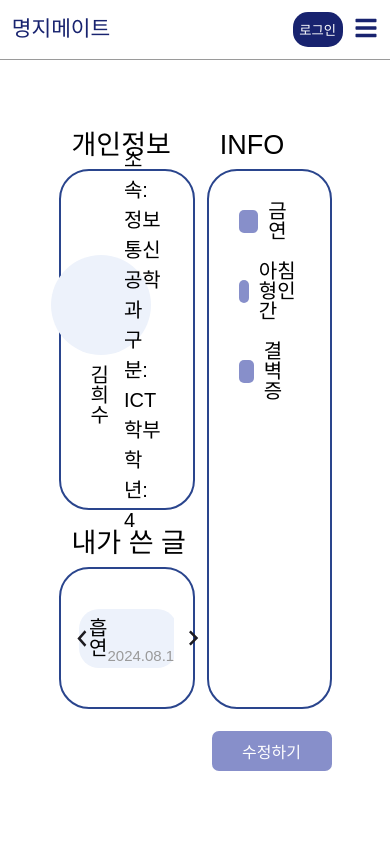
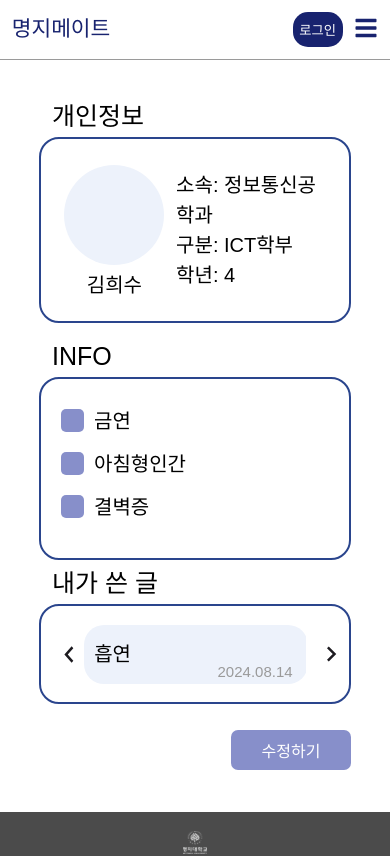
Before and after one commit to jogpfls/myongji_roomMate, a React (Create React App) app: page /mypage in a window 390 px wide. Shown: the top 856 px of the page. Built offline with nearby package versions, Linux system fonts and the light colour scheme; no server answers; a web font is replaced by a local one.

Commit message:
feat: myPage 반응형 구현

```diff
--- a/src/components/MyList.js
+++ b/src/components/MyList.js
@@ -30,6 +30,10 @@ const Wrapper = styled.div`
   display: flex;
   align-items: center;
   justify-content: space-between;
+
+  @media screen and (max-width: ${({theme})=>theme.breakpoints.mobile}){
+    width: 57.3vw;
+  }
 `;
 
 const TitleWrapper = styled.div`
--- a/src/pages/MyPage.js
+++ b/src/pages/MyPage.js
@@ -1,4 +1,4 @@
-import React, { useRef, useState } from "react";
+import React, { useEffect, useRef, useState } from "react";
 import styled, { useTheme } from "styled-components";
 import Button from "../components/Button";
 import MyList from "../components/MyList";
@@ -8,6 +8,7 @@ import back from "../images/back.svg";
 const MyPage = () => {
   const [isEditing, setIsEditing] = useState(false);
   const theme = useTheme();
+  const [width, setWidth] = useState(window.innerWidth);
   const listWrapperRef = useRef(null);
 
   const handleCancel = () => {
@@ -16,27 +17,57 @@ const MyPage = () => {
 
   const handleNext = () => {
     if (listWrapperRef.current) {
+      if(width > 480) {
         const scrollAmount = window.innerWidth * 0.26;
       listWrapperRef.current.scrollBy({
         left: scrollAmount,
         behavior: 'smooth',
       });
+      }else{
+        const scrollAmount = window.innerWidth * 0.573;
+      listWrapperRef.current.scrollBy({
+        left: scrollAmount,
+        behavior: 'smooth',
+      });
+      }
     }
   };
 
   const handleBack = () => {
     if (listWrapperRef.current) {
+      if(width > 480) {
         const scrollAmount = window.innerWidth * 0.26;
       listWrapperRef.current.scrollBy({
         left: -scrollAmount,
         behavior: 'smooth',
       });
+      }else{
+        const scrollAmount = window.innerWidth * 0.573;
+      listWrapperRef.current.scrollBy({
+        left: -scrollAmount,
+        behavior: 'smooth',
+      });
+      }
     }
   };
+
+  useEffect(() => {
+    const handleResize = () => {
+      setWidth(window.innerWidth);
+    };
+
+    window.addEventListener("resize", handleResize);
+
+    return () => {
+      window.removeEventListener("resize", handleResize);
+    };
+  }, []);
 
   return (
     <Container>
       <LRBox>
+        {width > 480 ?
+          <>
             <Left>
             <Title>개인정보</Title>
             <TBox>
@@ -69,6 +100,43 @@ const MyPage = () => {
               <BoxList isEditing={isEditing} />
             </LBox>
           </Right>
+          </> :
+          <Wrapper>
+          <div>
+            <Title>개인정보</Title>
+            <TBox>
+              <Profile>
+                <Img></Img>
+                <Name>김희수</Name>
+              </Profile>
+              <Info>
+                소속: 정보통신공학과 <br />
+                구분: ICT학부
+                <br />
+                학년: 4
+              </Info>
+            </TBox>
+          </div>
+        <div>
+          <Title>INFO</Title>
+          <LBox>
+            <BoxList isEditing={isEditing} />
+          </LBox>
+        </div>
+          <div>
+            <Title>내가 쓴 글</Title>
+            <BBox>
+              <WriteList>
+              <Back src={back} alt="화살표" onClick={handleBack} />
+                <ListWrapper ref={listWrapperRef}>
+                  <MyList title="흡연"/>
+                  <MyList title="나나나"/>
+                </ListWrapper>
+                <Next src={next} alt="화살표" onClick={handleNext}/>
+              </WriteList>
+            </BBox>
+          </div>
+          </Wrapper>}
       </LRBox>
       <BtnBox>
         {isEditing && <CancelButton onClick={handleCancel}>취소</CancelButton>}
@@ -136,6 +204,15 @@ const Container = styled.div`
   width: 70%;
   margin: auto;
   height: 95vh;
+
+  @media screen and (max-width: ${({theme})=>theme.breakpoints.mobile}){
+    width: 80%;
+    display: flex;
+    flex-direction: column;
+    justify-content: center;
+    height: 100%;
+    margin-top: 3vh;
+  }
 `;
 
 const LRBox = styled.div`
@@ -146,6 +223,7 @@ const LRBox = styled.div`
   align-items: center;
   justify-content: center;
   gap: 3vw;
+
 `;
 
 const Left = styled.div`
@@ -168,6 +246,12 @@ const Title = styled.div`
   margin-left: 13px;
   ${(props) => props.theme.fonts.text4}
   font-size: 27px;
+
+  @media screen and (max-width: ${({theme})=>theme.breakpoints.mobile}){
+    margin-bottom: 8px;
+    font-size: 25px;
+    margin-top: 3px;
+  }
 `;
 
 const TBox = styled.div`
@@ -183,6 +267,15 @@ const TBox = styled.div`
   gap: 3vw;
   width: 100%;
   padding: 30px;
+
+  @media screen and (max-width: ${({theme})=>theme.breakpoints.mobile}){
+    display: flex;
+    justify-content: space-between;
+    padding: 0 6vw;
+    border-radius: 20px;
+    min-height: 0px;
+    height: 22vh;
+  }
 `;
 
 const Profile = styled.div`
@@ -191,6 +284,10 @@ const Profile = styled.div`
   align-items: center;
   justify-content: center;
   flex-direction: column;
+
+  @media screen and (max-width: ${({theme})=>theme.breakpoints.mobile}){
+    width: auto;
+  }
 `;
 const Img = styled.div`
   width: 100px;
@@ -205,6 +302,10 @@ const Name = styled.div`
 const Info = styled.div`
   width: 60%;
   line-height: 1.5em;
+
+  @media screen and (max-width: ${({theme})=>theme.breakpoints.mobile}){
+    width: auto;
+  }
 `;
 
 const BBox = styled.div`
@@ -216,6 +317,11 @@ const BBox = styled.div`
   display: flex;
   justify-content: center;
   align-items: center;
+
+  @media screen and (max-width: ${({theme})=>theme.breakpoints.mobile}){
+    width: auto;
+    border-radius: 20px;
+  }
 `;
 
 const LBox = styled.div`
@@ -228,6 +334,14 @@ const LBox = styled.div`
   flex-direction: column;
   justify-content: space-between;
   padding: 30px;
+
+  @media screen and (max-width: ${({theme})=>theme.breakpoints.mobile}){
+    min-height: 40px;
+    height: 80%;
+    padding: 30px 0 0 20px;
+    border-radius: 20px;
+
+  }
 `;
 
 const BtnBox = styled.div`
@@ -236,6 +350,11 @@ const BtnBox = styled.div`
   justify-content: flex-end;
   gap: 10px;
   margin-top: -6vh;
+
+  @media screen and (max-width: ${({theme})=>theme.breakpoints.mobile}){
+    margin-top: 3vh;
+  }
+
 `;
 
 const BoxListContainer = styled.div`
@@ -287,11 +406,17 @@ const RemoveButton = styled.button`
 const Label = styled.div`
   margin-left: 10px;
   font-size: 20px;
+
 `;
 
 const AddItemContainer = styled.div`
   display: flex;
   align-items: center;
+
+  @media screen and (max-width: ${({theme})=>theme.breakpoints.mobile}) {
+    width: 73vw;
+    margin-bottom: 1vh;
+  }
 `;
 
 const Input = styled.input`
@@ -301,6 +426,11 @@ const Input = styled.input`
   border-radius: 5px;
   border: 1px solid ${(props) => props.theme.colors.deepBlue2};
   margin-right: 10px;
+
+  @media screen and (max-width: ${({theme})=>theme.breakpoints.mobile}) {
+    width: 75%;
+    border-radius: 10px;
+  }
 `;
 
 const AddButton = styled.button`
@@ -311,6 +441,12 @@ const AddButton = styled.button`
   font-size: 14px;
   border-radius: 5px;
   cursor: pointer;
+
+  @media screen and (max-width: ${({theme})=>theme.breakpoints.mobile}) {
+    width: 12vw;
+    border-radius: 10px;
+    white-space: nowrap;
+  }
 `;
 
 const CancelButton = styled(Button)`
@@ -350,4 +486,14 @@ const Next = styled.img`
   z-index: 999;
 `;
 
+const Wrapper = styled.div`
+  display: flex;
+  flex-direction: column;
+  width: 100%;
+  height: 100%;
+  gap: 1vh;
+  padding-top: 5%;
+`;
+
+
 export default MyPage;
```
Lines whose indentation alone changed are shown as unchanged.
